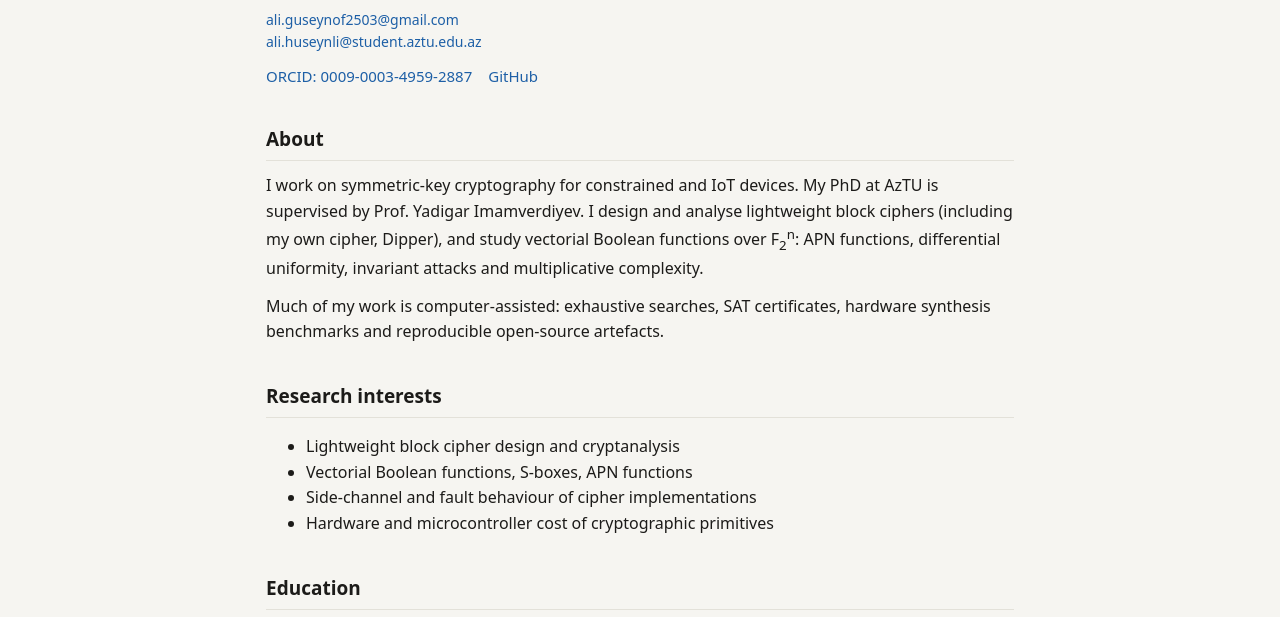
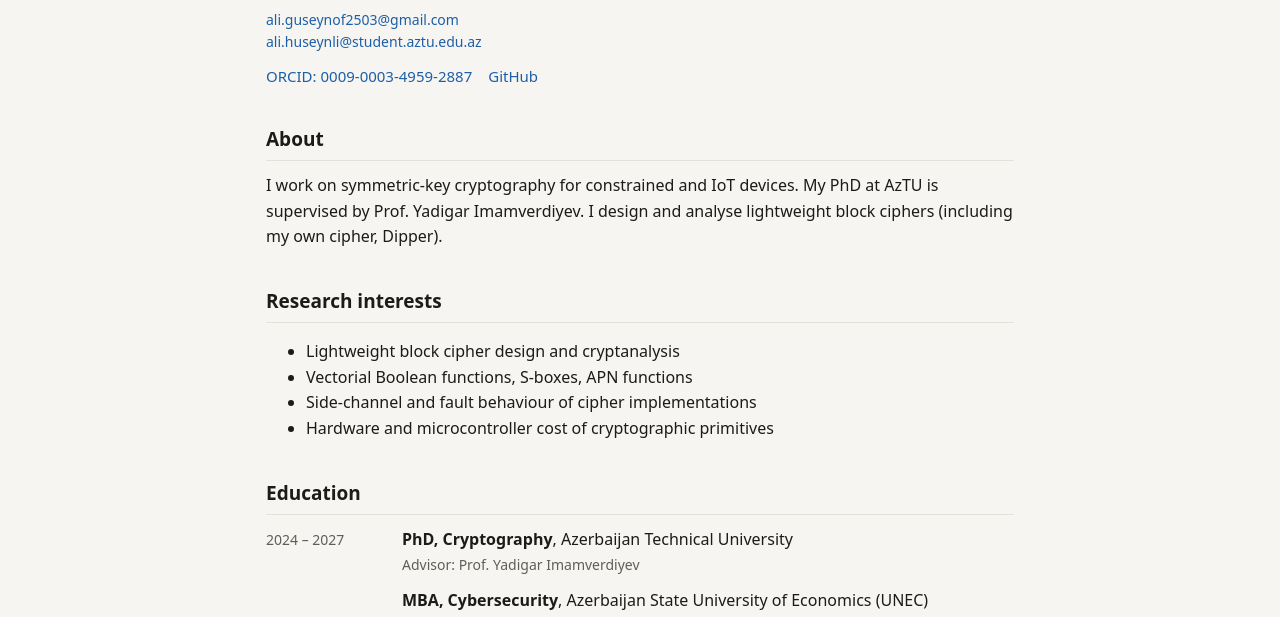
Before and after one commit to AlexGuseinov/AlexGuseinov.github.io, a plain HTML site: page index.html in a window 1280 px wide. Shown: the part 183-800 px from the top of the page. Drawn offline with Linux system fonts and the light colour scheme.

Commit message:
Shorten About section

```diff
--- a/index.html
+++ b/index.html
@@ -34,11 +34,7 @@
 
 <h2>About</h2>
 <p>I work on symmetric-key cryptography for constrained and IoT devices. My PhD at AzTU is supervised by
-Prof. Yadigar Imamverdiyev. I design and analyse lightweight block ciphers (including my own cipher, Dipper),
-and study vectorial Boolean functions over F<sub>2</sub><sup>n</sup>: APN functions, differential uniformity,
-invariant attacks and multiplicative complexity.</p>
-<p>Much of my work is computer-assisted: exhaustive searches, SAT certificates, hardware synthesis
-benchmarks and reproducible open-source artefacts.</p>
+Prof. Yadigar Imamverdiyev. I design and analyse lightweight block ciphers (including my own cipher, Dipper).</p>
 
 <h2>Research interests</h2>
 <ul>
```
